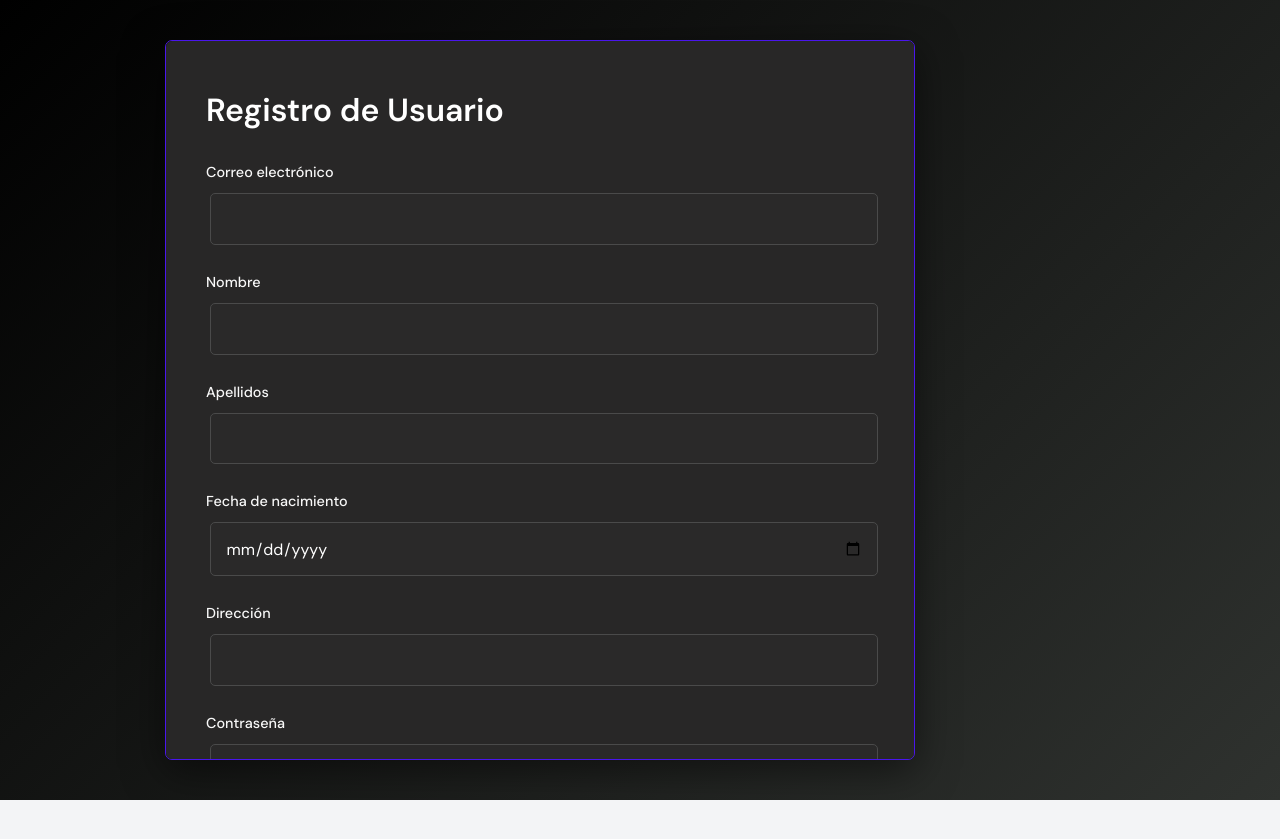
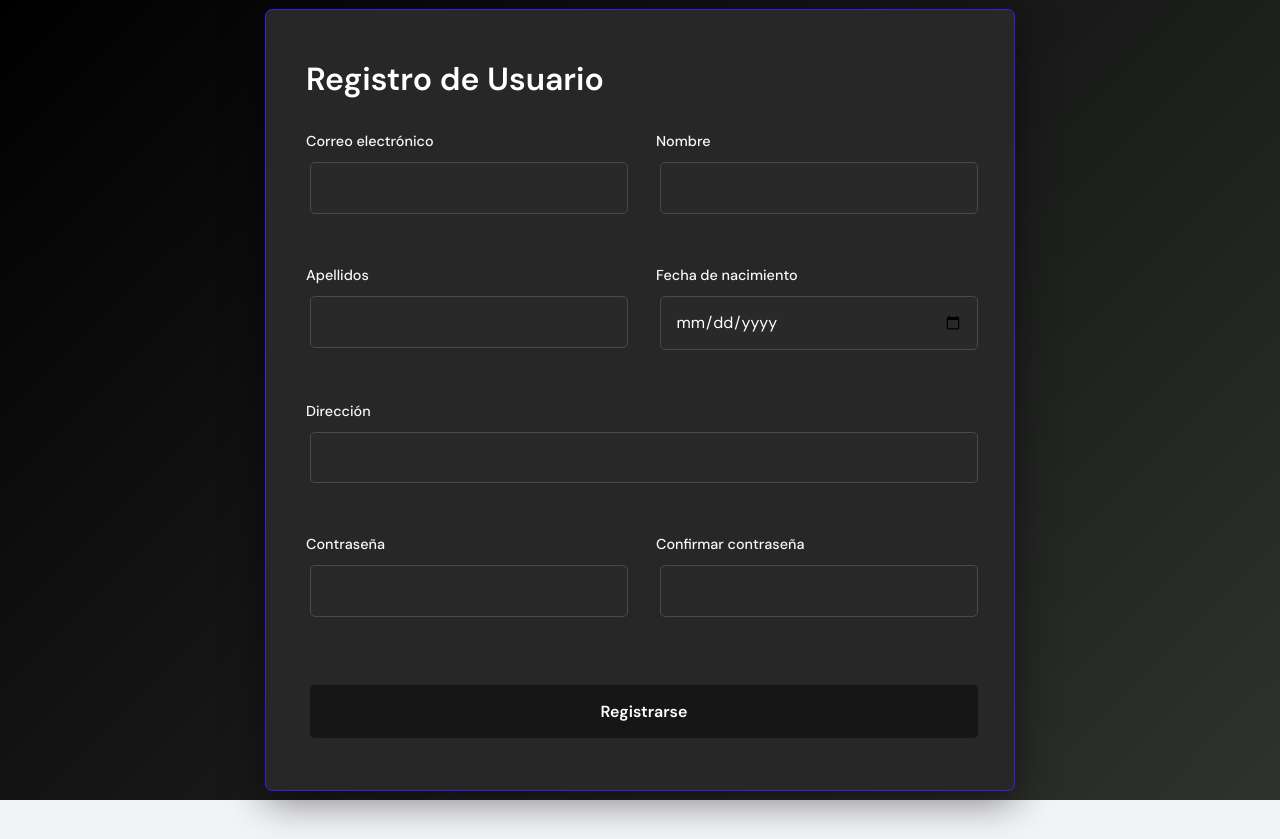
Before and after one commit to Marioelviranicolas/GestionUsuariosFullStack, a React (Vite) app in the folder ProyectoMKR/: page /register in a window 1280 px wide. Before the commit the page ends 800 px from the top, so only its background shows below. Built offline with nearby package versions, Linux system fonts and the light colour scheme; no server answers.

Commit message:
mas estilos

```diff
--- a/ProyectoMKR/src/components/autentication/RegisterForm.css
+++ b/ProyectoMKR/src/components/autentication/RegisterForm.css
@@ -2,45 +2,49 @@
 
 /* Contenedor principal del registro */
 .register-form-container {
-  width: 400px;
-  height: 90vh;
-  padding: 3rem 2.5rem;
+  width: 650px;                   /* ✔ Más grande para que NO haya scroll */
+  height: auto;
+  padding: 3rem 3rem;
   background: rgb(40, 39, 39);
-  border-radius: 7px;
-  box-shadow: 0 10px 40px rgba(0, 0, 0, 0.5);
+  border-radius: 10px;
+  box-shadow: 0 10px 40px rgba(0, 0, 0, 0.6);
   border: 1px solid #4a15ec;
   transition: all 0.3s ease;
-  font-family: 'DM Sans', sans-serif;
-  margin-right: 200px;
-  overflow-y: auto
+  margin: 3rem auto;             /* ✔ Centrado */
+  display: flex;
+  flex-direction: column;
 }
 
 .register-form-container:hover {
   transform: translateY(-5px);
-  box-shadow: 0 20px 60px rgba(74, 21, 236, 0.3);
+  box-shadow: 0 20px 60px rgba(74, 21, 236, 0.35);
 }
 
-/* Título del formulario */
+/* Título */
 .register-form-title {
   font-size: 2rem;
   font-weight: 600;
   color: #ffffff;
   margin-bottom: 2rem;
-  text-align: left;
+  text-align: center;
 }
 
-/* Formulario */
+/* Formulario organizado en DOS COLUMNAS */
 .register-form {
   width: 100%;
+  display: grid;
+  grid-template-columns: 1fr 1fr;  /* ✔ Dos columnas */
+  gap: 1.5rem 2rem;                /* ✔ Espaciado uniforme */
 }
 
+/* Inputs */
 .form-group {
-  margin-bottom: 1.5rem;
+  display: flex;
+  flex-direction: column;
 }
 
 .form-label {
-  display: block;
-  font-size: 0.9rem;
+  font-size: 0.95rem;
   font-weight: 500;
   color: #f8f8f8;
   margin-bottom: 0.5rem;
@@ -50,49 +54,49 @@
   width: 100%;
   padding: 0.9rem;
   font-size: 1rem;
-  font-family: 'DM Sans', sans-serif;
   background: #2a2929;
   border: 1px solid #4a4a4a;
   border-radius: 5px;
   color: #ffffff;
   transition: all 0.3s ease;
-  box-sizing: border-box;
 }
 
 .form-input:focus {
   outline: none;
   border-color: #4a15ec;
   background: #1f1f1f;
-  box-shadow: 0 0 0 3px rgba(74, 21, 236, 0.1);
+  box-shadow: 0 0 0 3px rgba(74, 21, 236, 0.15);
+}
+.form-group-full {
+  grid-column: 1 / 3;    /* ✔ ocupa dos columnas */
 }
 
-.form-input::placeholder {
-  color: #888;
+/* Campos especiales que deben ocupar toda la fila */
+.form-error,
+.form-button {
+  grid-column: 1 / 3; /* ✔ Ocupa las dos columnas */
 }
 
-/* Mensaje de error */
+/* Error */
 .form-error {
   background: rgba(255, 117, 140, 0.15);
   border: 1px solid #ff758c;
   color: #ff758c;
-  padding: 0.8rem;
+  padding: 1rem;
   border-radius: 5px;
-  margin-bottom: 1rem;
-  font-size: 0.9rem;
   text-align: center;
+  font-size: 0.95rem;
 }
 
-/* Botón de submit */
+/* Botón */
 .form-button {
-  width: 100%;
   padding: 1rem;
-  font-size: 1rem;
+  font-size: 1.1rem;
   font-weight: 600;
-  font-family: 'DM Sans', sans-serif;
   background: #161616;
   color: white;
   border: none;
-  border-radius: 5px;
+  border-radius: 6px;
   cursor: pointer;
   transition: all 0.3s ease;
   margin-top: 1rem;
@@ -103,22 +107,19 @@
   transform: scale(1.02);
 }
 
-.form-button:disabled,
-.form-button-disabled {
+.form-button:disabled {
   opacity: 0.6;
   cursor: not-allowed;
-  background: #161616;
 }
 
 /* Responsive */
 @media (max-width: 768px) {
   .register-form-container {
-    width: 100%;
-    max-width: 450px;
+    width: 95%;
     padding: 2rem 1.5rem;
   }
 
-  .register-form-title {
-    font-size: 1.6rem;
+  .register-form {
+    grid-template-columns: 1fr; /* ✔ Una columna en móviles */
   }
 }
--- a/ProyectoMKR/src/components/autentication/RegisterForm.jsx
+++ b/ProyectoMKR/src/components/autentication/RegisterForm.jsx
@@ -91,7 +91,7 @@ export default function RegisterForm() {
     }
   };
 
- return (
+  return (
     <div className="register-form-container">
       <h2 className="register-form-title">Registro de Usuario</h2>
 
@@ -144,7 +144,7 @@ export default function RegisterForm() {
           />
         </div>
 
-        <div className="form-group">
+        <div className="form-group form-group-full">
           <label className="form-label">Dirección</label>
           <input
             className="form-input"
--- a/ProyectoMKR/src/pages/admin/UsersList.css
+++ b/ProyectoMKR/src/pages/admin/UsersList.css
@@ -9,6 +9,26 @@
   justify-content: center;
   padding-top: 4rem;
   font-family: 'DM Sans', sans-serif;
+}
+
+.logout-floating {
+  position: absolute;
+  top: 20px;
+  right: 30px;
+  background: #ff4c4c;
+  padding: 0.8rem 1.2rem;
+  border-radius: 6px;
+  color: white;
+  font-weight: 600;
+  border: 1px solid #ff4c4c;
+  cursor: pointer;
+  transition: 0.3s;
+  z-index: 999;
+}
+
+.logout-floating:hover {
+  background: #ff1f1f;
+  transform: scale(1.05);
 }
 
 /* Contenedor */
--- a/ProyectoMKR/src/pages/admin/UsersList.jsx
+++ b/ProyectoMKR/src/pages/admin/UsersList.jsx
@@ -1,12 +1,14 @@
 import React, { useEffect, useState } from 'react';
 import api from '../../api/api';
 import './UsersList.css';
-import { Link } from "react-router-dom";
+import { Link, useNavigate } from "react-router-dom";
+
 
 export default function UsersList() {
   const [users, setUsers] = useState([]);
   const [editingUser, setEditingUser] = useState(null);
   const [editData, setEditData] = useState({});
+  const navigate = useNavigate();
 
   // Cargar usuarios al inicio
   useEffect(() => {
@@ -84,8 +86,17 @@ export default function UsersList() {
     setEditData({});
   };
 
+  const handleLogout = () => {
+    navigate('/');
+  }
+
   return (
     <div className="users-page">
+
+      {/* Botón Cerrar sesión */}
+      <button className="logout-floating" onClick={handleLogout}>
+      Cerrar sesión
+    </button>
       <div className="users-list-container">
         <h2 className="users-title">Lista de usuarios</h2>
 
```
Also changed, not shown: 1 other file (tests, documents, lock files or other folders).
